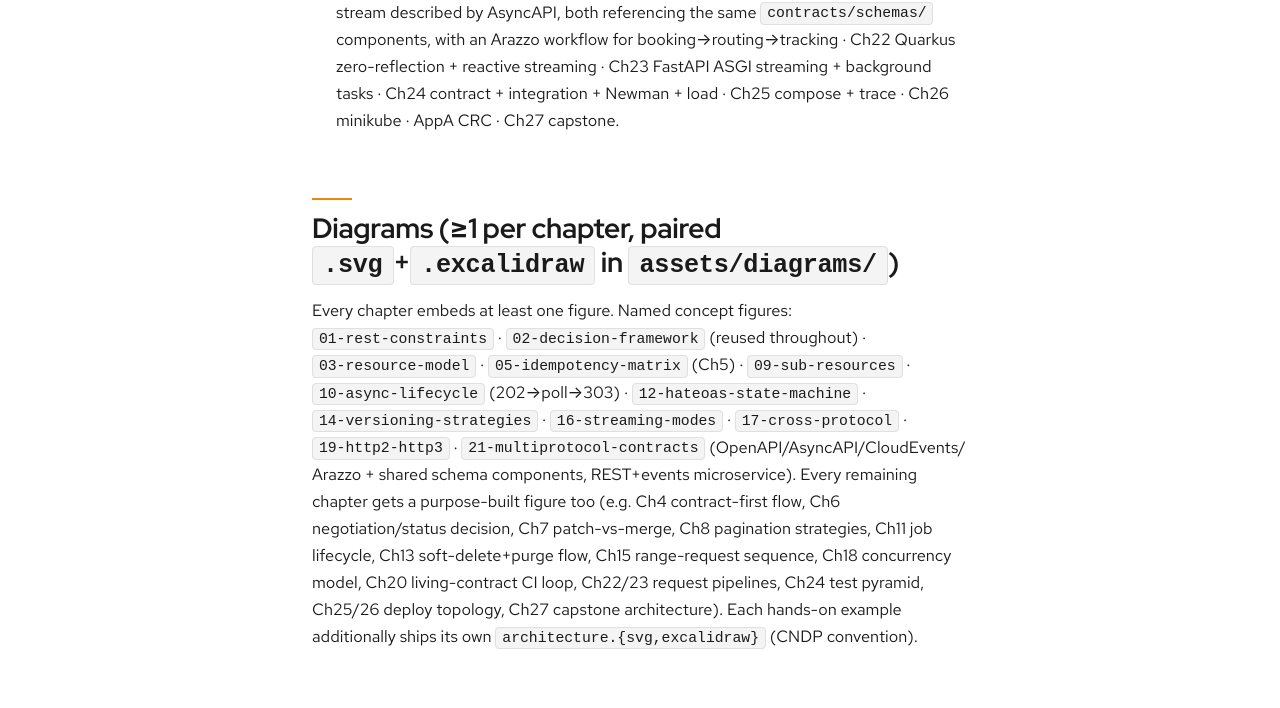
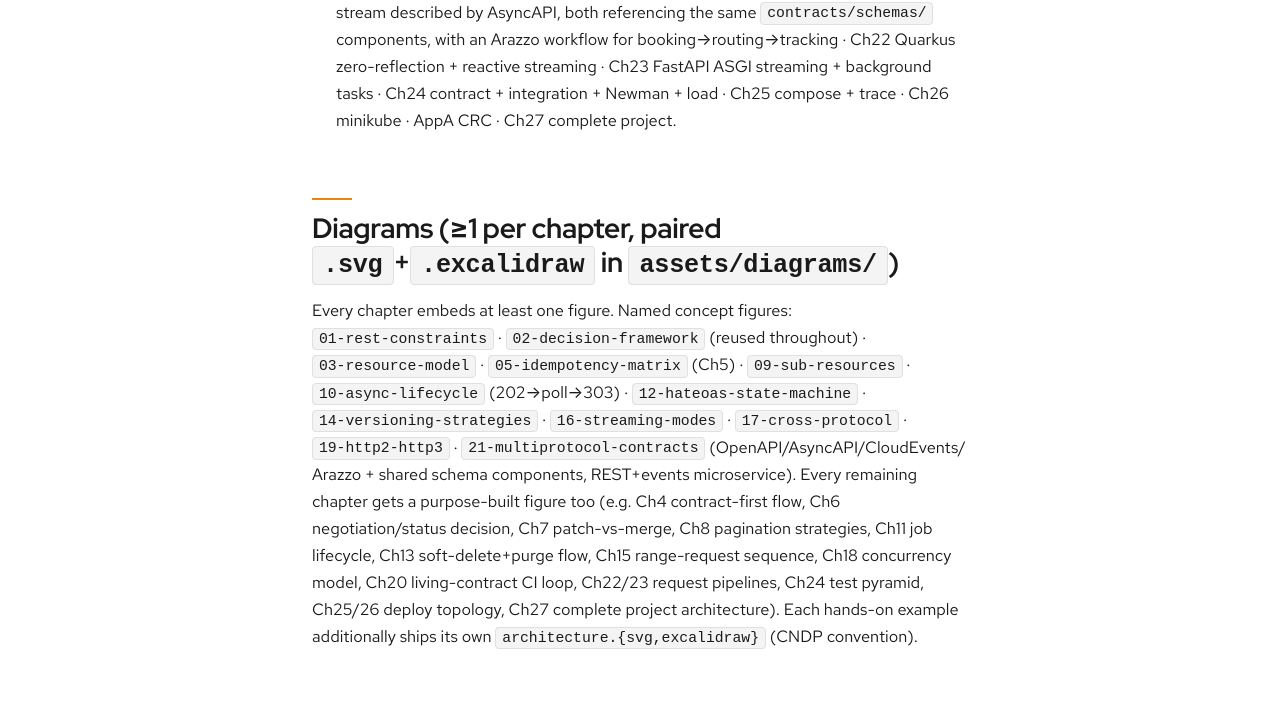
Before and after one commit to patterncatalyst/api-patterns-and-practices-rest, a Jekyll site: the page built from _plans/iteration-plan.md, in a window 1280 px wide and 1400 px high, scrolled down 5439 px. Shown: the part 232-940 px from the top of the window. Built offline with Jekyll 4.4.1, drawn with Linux system fonts in a browser that asks for light colours; some web fonts are replaced; some of the changed text lies outside the part shown.

Commit message:
docs: xRegistry via Apicurio in Ch21; schema-reuse acceptance; rename capstone->complete project

```diff
--- a/_plans/iteration-plan.md
+++ b/_plans/iteration-plan.md
@@ -26,11 +26,11 @@
   Core payload types live once in shared JSON Schema components under `contracts/schemas/` and are
   **reused** by both the OpenAPI and AsyncAPI documents (no duplicated type definitions); a
   microservice that pairs REST calls with background event streaming is the worked example. Gets a
-  dedicated chapter (Ch21), a recurring "which contract?" Decision box, and is applied in the capstone.
+  dedicated chapter (Ch21), a recurring "which contract?" Decision box, and is applied in the complete project.
 - **Outcome-driven.** Every Part opens with an "after this part, the reader can…"
   capability. The **API decision framework** is a first-class chapter early (Ch2) and
   recurs as a "Decision" callout closing each concept chapter, then is exercised whole
-  in the capstone.
+  in the complete project.
 - **Auditable coverage.** `_plans/coverage-matrix.md` maps every deck topic and every
   requested addition to a chapter; CI fails if a mapped chapter file is missing.
 - **Behavioral verification.** Each example carries a `verify.sh` that asserts payload
@@ -114,9 +114,9 @@
 - **Ch26** Kubernetes differences on minikube: ingress vs compose networking, probes, config/secrets, HPA. [H] — *addition: minikube tier*
 - **Appendix A** OpenShift Local (CRC): Routes, edge TLS, in-cluster build (use the `lgtm-crc` skill). [H] — *addition: CRC tier*
 
-**Part 12 — Capstone** · _r06_
+**Part 12 — Complete project** · _r06_
 _After this part, the reader can make and defend a complete REST design decision end to end._
-- **Ch27** Capstone: the shipping/cargo booking API end to end — contract-first booking + cargo, async confirmation (202→poll→303), keyset pagination, HATEOAS, media-type versioning, soft delete + purge, streamed manifest, **plus a background CloudEvents stream (AsyncAPI) sharing schemas with the REST contract and an Arazzo workflow tying the sequence together**, traced through LGTM, contract-validated and load-tested in both stacks. [H] — *integrative*
+- **Ch27** Complete project: the shipping/cargo booking API end to end — contract-first booking + cargo, async confirmation (202→poll→303), keyset pagination, HATEOAS, media-type versioning, soft delete + purge, streamed manifest, **plus a background CloudEvents stream (AsyncAPI) sharing schemas with the REST contract and an Arazzo workflow tying the sequence together**, traced through LGTM, contract-validated and load-tested in both stacks. [H] — *integrative*
 
 **Coverage:** 27 chapters + CRC appendix across 12 parts. All deck topics and all additions (incl. the multi-protocol-contracts thread) map to a chapter (maintained in `_plans/coverage-matrix.md`, CI-checked).
 
@@ -135,7 +135,7 @@
 same `contracts/schemas/` components, with an Arazzo workflow for booking→routing→tracking · Ch22
 Quarkus zero-reflection + reactive streaming · Ch23 FastAPI ASGI streaming + background tasks ·
 Ch24 contract + integration + Newman + load · Ch25 compose + trace · Ch26 minikube ·
-AppA CRC · Ch27 capstone.
+AppA CRC · Ch27 complete project.
 
 ## Diagrams (≥1 per chapter, paired `.svg`+`.excalidraw` in `assets/diagrams/`)
 
@@ -148,7 +148,7 @@
 purpose-built figure too (e.g. Ch4 contract-first flow, Ch6 negotiation/status decision, Ch7
 patch-vs-merge, Ch8 pagination strategies, Ch11 job lifecycle, Ch13 soft-delete+purge flow, Ch15
 range-request sequence, Ch18 concurrency model, Ch20 living-contract CI loop, Ch22/23 request
-pipelines, Ch24 test pyramid, Ch25/26 deploy topology, Ch27 capstone architecture). Each hands-on
+pipelines, Ch24 test pyramid, Ch25/26 deploy topology, Ch27 complete project architecture). Each hands-on
 example additionally ships its own `architecture.{svg,excalidraw}` (CNDP convention).
 
 ## Execution phases (checkpoint commit after each)
@@ -167,7 +167,7 @@
 - **Phase 4 — r03:** Parts 5–6 (Ch10–14).
 - **Phase 5 — r04:** Parts 7–8 (Ch15–19).
 - **Phase 6 — r05:** Parts 9–10 (Ch20–24); vendor the CNDP load/Newman harness.
-- **Phase 7 — r06:** Part 11 (Ch25–26 + Appendix A, minikube + CRC) and Part 12 (Ch27 capstone).
+- **Phase 7 — r06:** Part 11 (Ch25–26 + Appendix A, minikube + CRC) and Part 12 (Ch27 complete project).
 - **Phase 8 — Deck + polish + release:** build the conference deck from the site via `lgtm-presentation`
   (coffee-shop→cargo), `lgtm-professional-voice` sweep, hub entry in
   `patterncatalyst-workshops-tutorials-list/_data/sites.yml`, tag + release via `lgtm-github`.
@@ -192,7 +192,7 @@
 8. Ch23 runs a Newman collection + a load test on the reused CNDP harness, green in CI.
 9. The deck covers every deck agenda item, translated to shipping/cargo; `lgtm-professional-voice` scan reports zero flagged tics.
 10. Hub `_data/sites.yml` has a live entry; release PR to `main` is green and deploys.
-11. Core payload types are defined once in `contracts/schemas/` and referenced by BOTH the OpenAPI and AsyncAPI documents (no duplicated type definitions); events validate against CloudEvents; an Arazzo workflow describes the capstone sequence; artifacts are published to Apicurio Registry (xRegistry touchpoint).
+11. Core payload types are defined once in `contracts/schemas/` and referenced by BOTH the OpenAPI and AsyncAPI documents (no duplicated type definitions); events validate against CloudEvents; an Arazzo workflow describes the complete project sequence; artifacts are published to Apicurio Registry (xRegistry touchpoint).
 
 ## Resolved decisions (reviewer, 2026-10-11)
 
```
